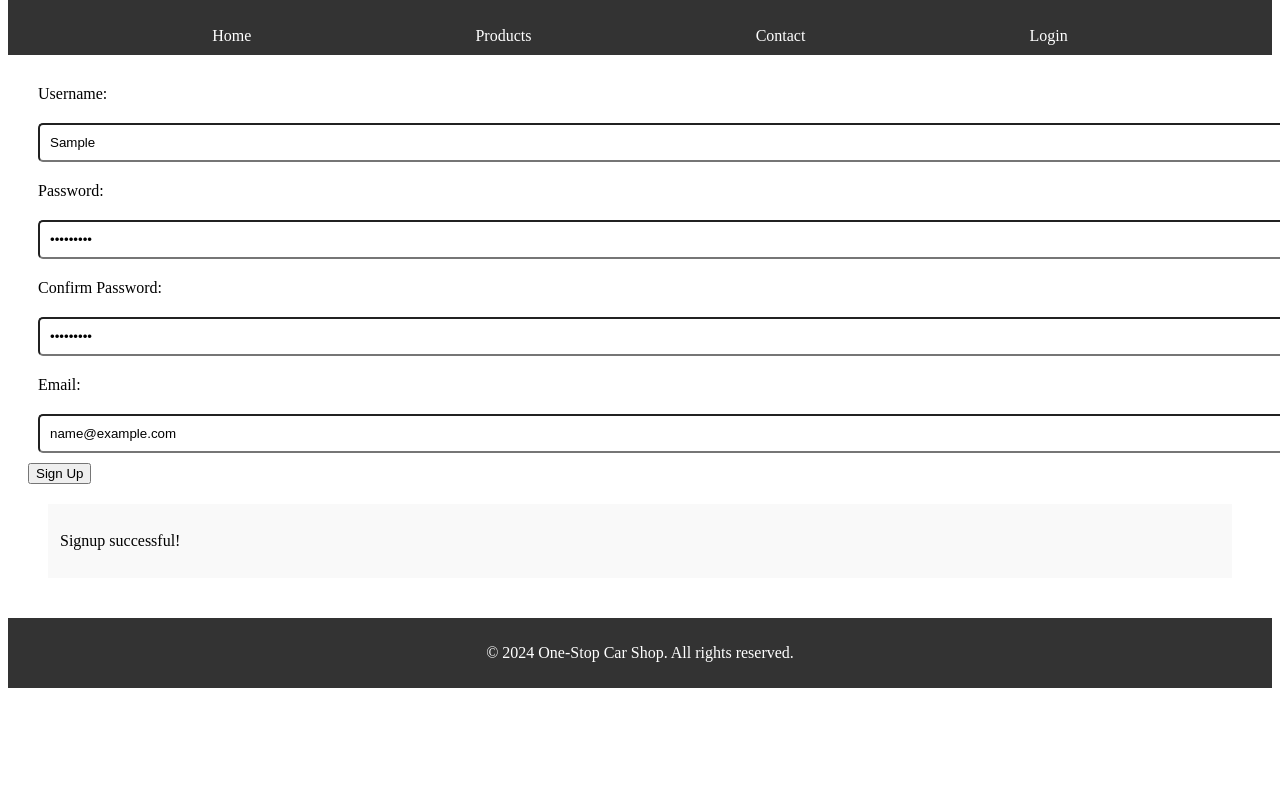
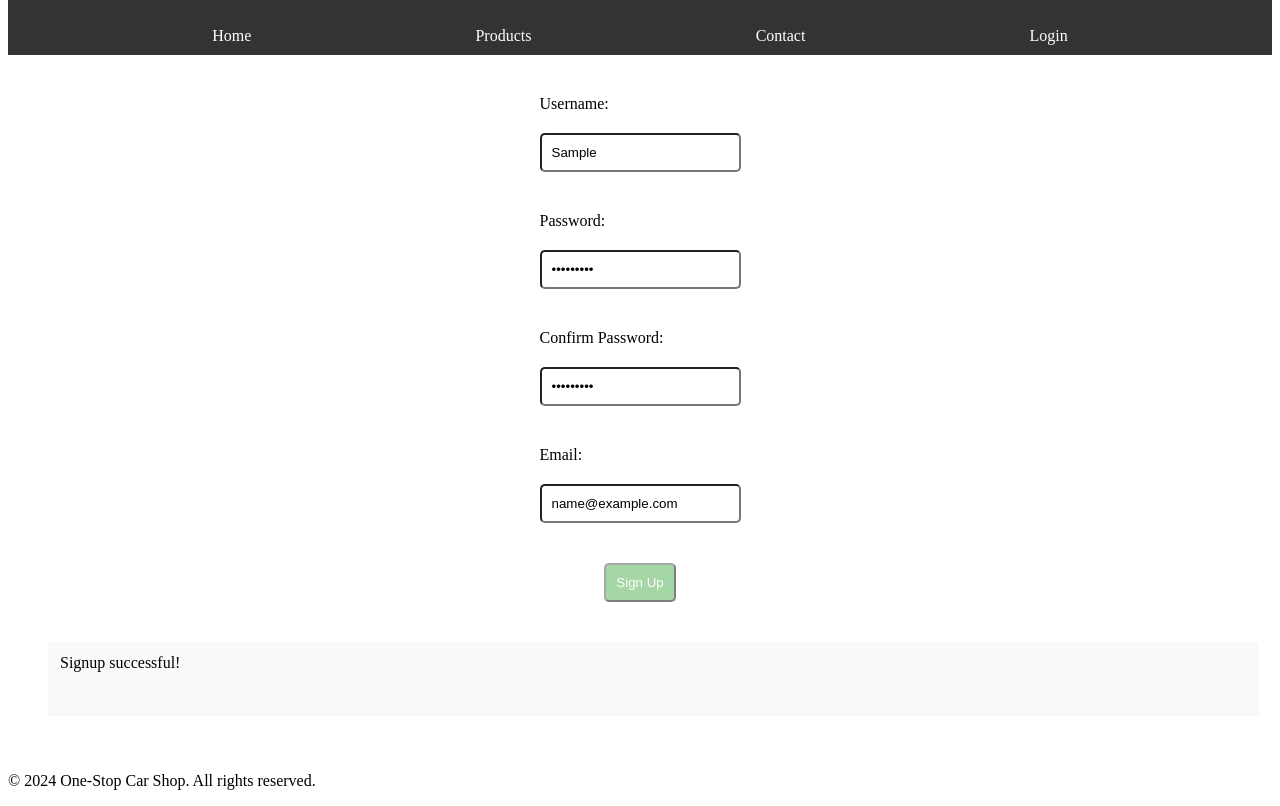
Before and after one commit to the-dilophosaurus-who-couldnt-spit/Assignment3_ENSF381_L03_Group27, a plain HTML site: page signup.html in a window 1280 px wide. Both pictures are taken after typing "Sample", "Sample123", "Sample123", "name@example.com" into the empty fields and a click on the button "Sign Up". Shown: the part 131-937 px from the top of the page. Before the commit the page ends 827 px from the top, so only its background shows below. Drawn offline with Linux system fonts and the light colour scheme.

Commit message:
Update styles.css

```diff
--- a/styles.css
+++ b/styles.css
@@ -279,41 +279,40 @@ background-color: #ff0000;
 align-items: center;
 }
 
-/* Signup Form Section */
-.signup-form-section {
+.signup-background {
     display: flex;
     justify-content: center;
     align-items: center;
+    text-align: center;
     background-color: #ddd;
     padding: 20px;
     margin: 20px;
     border-radius: 10px;
 }
 
-/* Form Fields */
-label {
+#signupForm {
+    display: flex;
+    flex-direction: column;
+    align-items: center;
+}
+
+#signupForm div {
+    margin: 10px;
+}
+
+#signupForm label {
     display: block;
     margin: 10px;
 }
 
-input[type="text"],
-input[type="password"],
-input[type="email"] {
-  width: 100%;
+#signupForm input {
+    background-color: #fff;
     padding: 10px;
     margin: 10px;
-  background-color: #fff;
     border-radius: 5px;
 }
 
-input[type="text"]::placeholder,
-input[type="password"]::placeholder,
-input[type="email"]::placeholder {
-  color: #999;
-}
-
-/* Signup Button */
-#signup-button {
+#signupForm button {
     background-color: #4CAF50;
     color: white;
     padding: 10px;
@@ -321,27 +320,34 @@ input[type="email"]::placeholder {
     margin: 10px;
     opacity: 0.5;
     cursor: pointer;
+    transition: background-color 0.3s, opacity 0.3s;
 }
 
-#signup-button:hover {
+#signupForm button:hover {
     background-color: #45A049;
     opacity: 1.0;
 }
 
-
-/* Media query for screen width less than 480px */
-@media (max-width: 900px) {
-  .product-container {
-      width: calc(100% - 20px); /* 100% width with margin */
-  }
+.message-box {
+    display: flex;
+    align-items: center;
+    justify-content: center;
+    border: 2px solid black; /* Changed from #f9f9f9 to black */
+    background-color: #f9f9f9;
+    padding: 10px;
+    margin: 20px auto; /* Center the message box horizontally */
+    width: 97%; /* Make the box longer by controlling its width */
+    display: none; /* Initially hide the message box */
+    min-height: 50px
 }
 
-/* Footer */
-footer {
-  display: flex;
-  justify-content: center;
-  background-color: #333;
-  padding: 10px;
+.message-box p {
     margin: 0;
-  color: white;
 }
+
+@media only screen and (max-width: 600px) {
+.product {
+    width: 100%;
+}
+
+}
```
Lines whose indentation alone changed are shown as unchanged.
